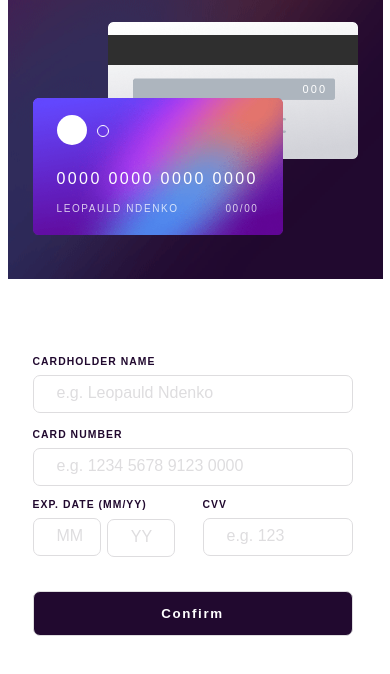
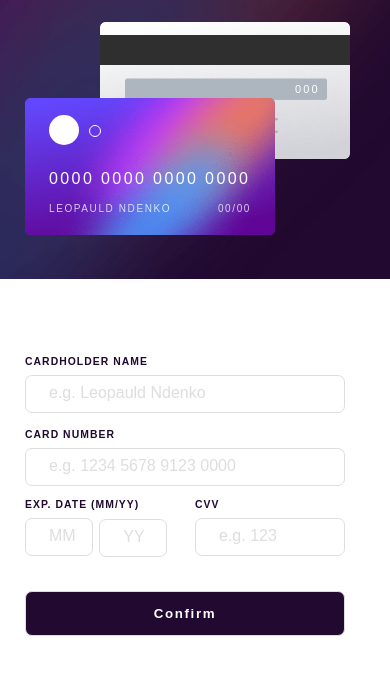
Before and after one commit to leo-dev22/frontEnd_challenge2-Interactive_card_details, a plain HTML site: page index.html in a window 390 px wide. Drawn offline with Linux system fonts and the light colour scheme.

Commit message:
files updated

```diff
--- a/style.css
+++ b/style.css
@@ -291,11 +291,11 @@ letter-spacing: .12em;
 
 }
 section.left{
-  width: 375px;
+
   height: 33vh;
 }
 section.right{
-  width: 375px;
+
   height: 60vh;
 }
 .card1{
```
